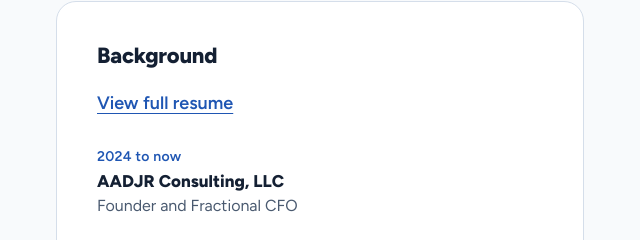
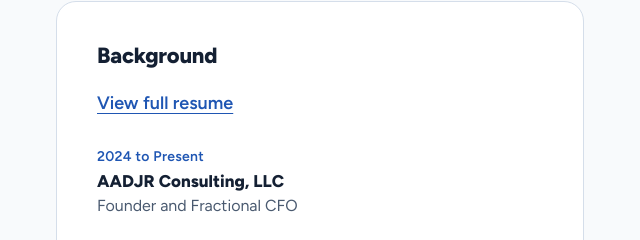
Before and after one commit to darn88/darn88.github.io, a plain HTML site: page index.html in a window 1280 px wide. Shown: the part 3615-3855 px from the top of the page, 616-1256 px from the left. Drawn offline with Linux system fonts and the light colour scheme.

Commit message:
Show AADJR dates as 2024 to Present on site and resume
Co-Authored-By: Claude Opus 5.5 <noreply@anthropic.com>

```diff
--- a/index.html
+++ b/index.html
@@ -268,7 +268,7 @@
           <h3 class="career-h">Background</h3>
           <a class="link-btn cv-open" href="resume/Arnold-A-DAmico-Resume.pdf" aria-haspopup="dialog">View full resume</a>
           <ol>
-            <li><span class="when">2024 to now</span><strong>AADJR Consulting, LLC</strong> Founder and Fractional CFO</li>
+            <li><span class="when">2024 to Present</span><strong>AADJR Consulting, LLC</strong> Founder and Fractional CFO</li>
             <li><span class="when">2022 to 2023</span><strong>Amazon Web Services</strong> Finance Manager, Worldwide Specialist Organization</li>
             <li><span class="when">2014 to 2022</span><strong>Segra</strong> Director, Capital Analysis and Director, Finance</li>
             <li><span class="when">2011 to 2014</span><strong>XO Communications</strong> Senior Manager, Financial Analysis</li>
@@ -366,7 +366,7 @@
 
         <div class="cv-job">
           <p class="cv-org">AADJR Consulting, LLC <span>Leesburg, VA (Remote)</span></p>
-          <p class="cv-role">Founder and Fractional CFO <span>2024 to present</span></p>
+          <p class="cv-role">Founder and Fractional CFO <span>2024 to Present</span></p>
           <p>Independent firm providing fractional CFO, FP&amp;A and treasury services to small and medium-sized businesses.</p>
 
           <p class="cv-client">Client: Multi-entity restaurant group (Washington, DC and Maryland). Role: Sr. Director, Finance and Treasurer, fully remote.</p>
```
Also changed, not shown: 1 other file.
